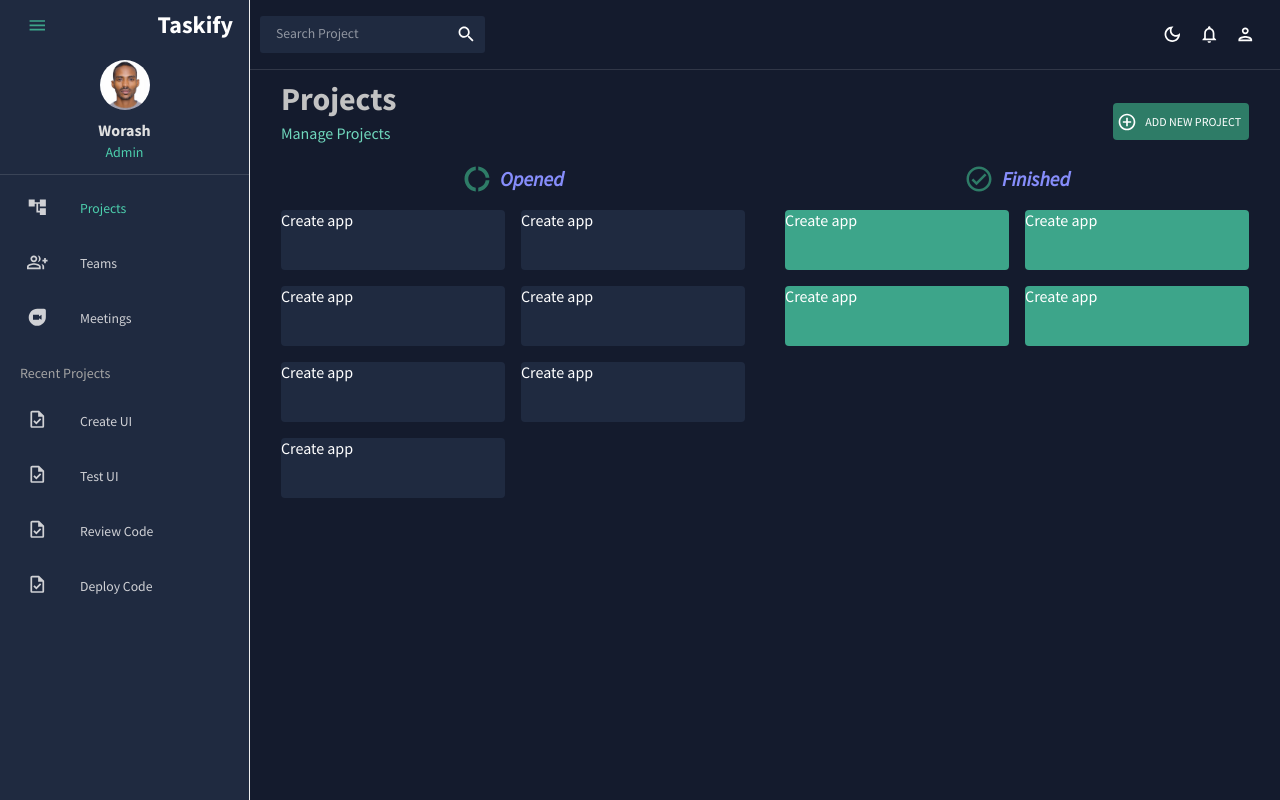
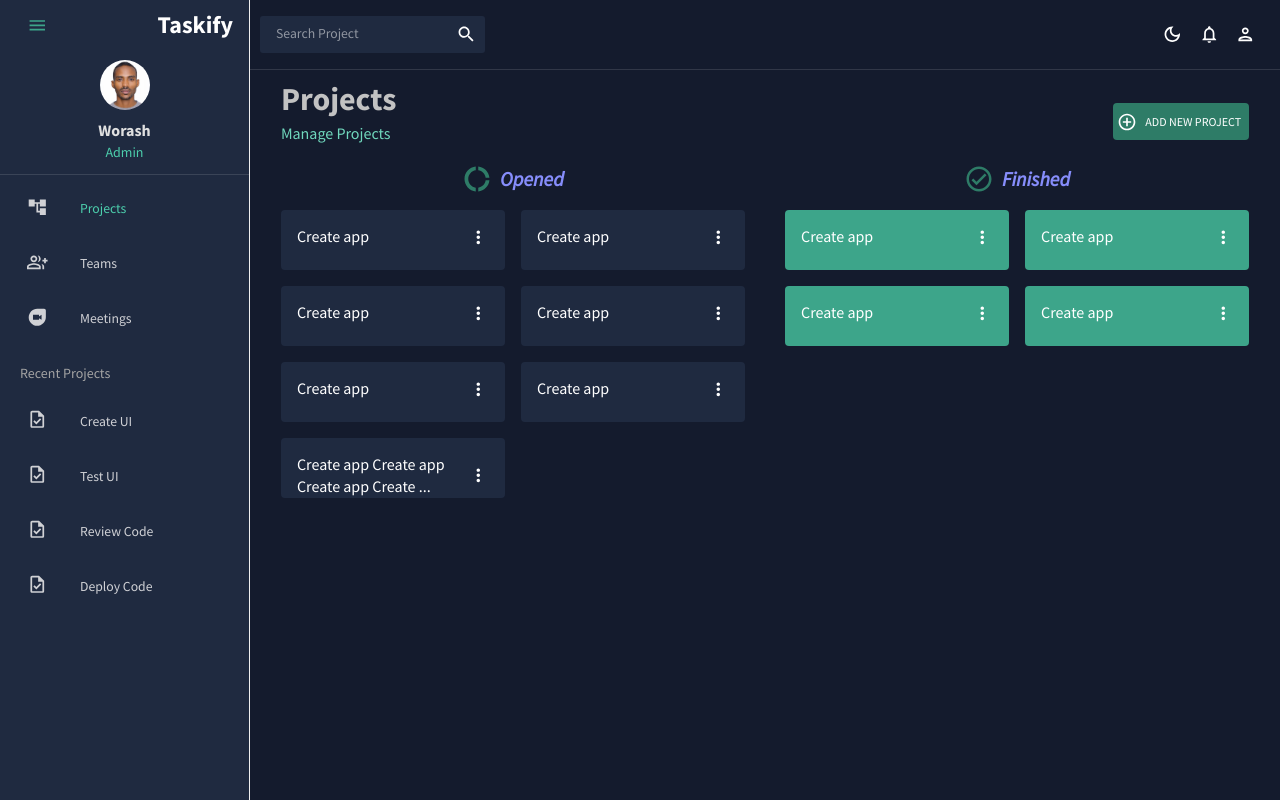
Before and after one commit to worashf/taskify-frontend, a React (Create React App) app: page / in a window 1280 px wide. Built offline with nearby package versions, Linux system fonts and the light colour scheme.

Commit message:
Add card more icon and project name sub string

```diff
--- a/src/components/project/ProjectItem.js
+++ b/src/components/project/ProjectItem.js
@@ -1,5 +1,7 @@
-import { Paper, Stack, Typography, useTheme } from "@mui/material";
+import { Paper, Box, Typography, useTheme } from "@mui/material";
+import MoreVertOutlinedIcon from "@mui/icons-material/MoreVertOutlined";
 import { tokens } from "../../theme";
+import { MoreHorizOutlined } from "@mui/icons-material";
 
 const ProjectItem = ({ name, status }) => {
   const theme = useTheme();
@@ -15,9 +17,22 @@ const ProjectItem = ({ name, status }) => {
         }`,
         height: 60,
         lineHeight: "60px",
+        p: 2,
       }}
     >
-      <Typography variant="h5">{name}</Typography>
+      <Box
+        sx={{
+          display: "flex",
+          justifyContent: "space-between",
+          alignItems: "center",
+        }}
+      >
+        <Typography variant="h5">
+          {" "}
+          {name.length > 40 ? `${name.substring(0, 40)} ... ` : name}
+        </Typography>
+        <MoreVertOutlinedIcon />
+      </Box>
     </Paper>
   );
 };
--- a/src/pages/ProjectList.js
+++ b/src/pages/ProjectList.js
@@ -27,7 +27,10 @@ const projects = [
   { name: "Create app", status: "open" },
   { name: "Create app", status: "open" },
   { name: "Create app", status: "open" },
-  { name: "Create app", status: "open" },
+  {
+    name: "Create app Create app Create app Create app import MoreVertOutlinedIcon from '@mui/icons-material/MoreVertOutlined';",
+    status: "open",
+  },
 ];
 
 const openedProjects = projects.filter((item) => item.status === "open");
```
